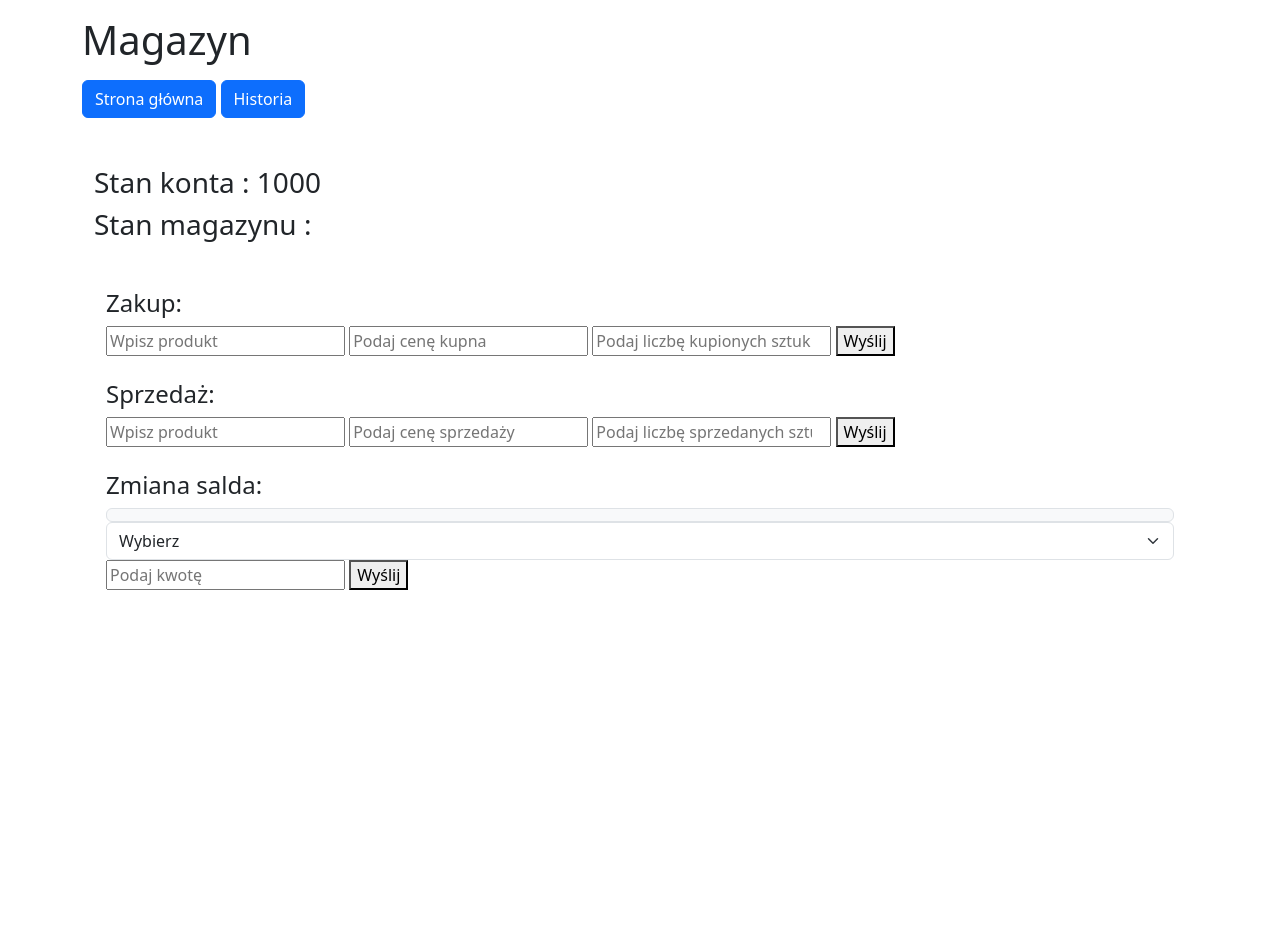
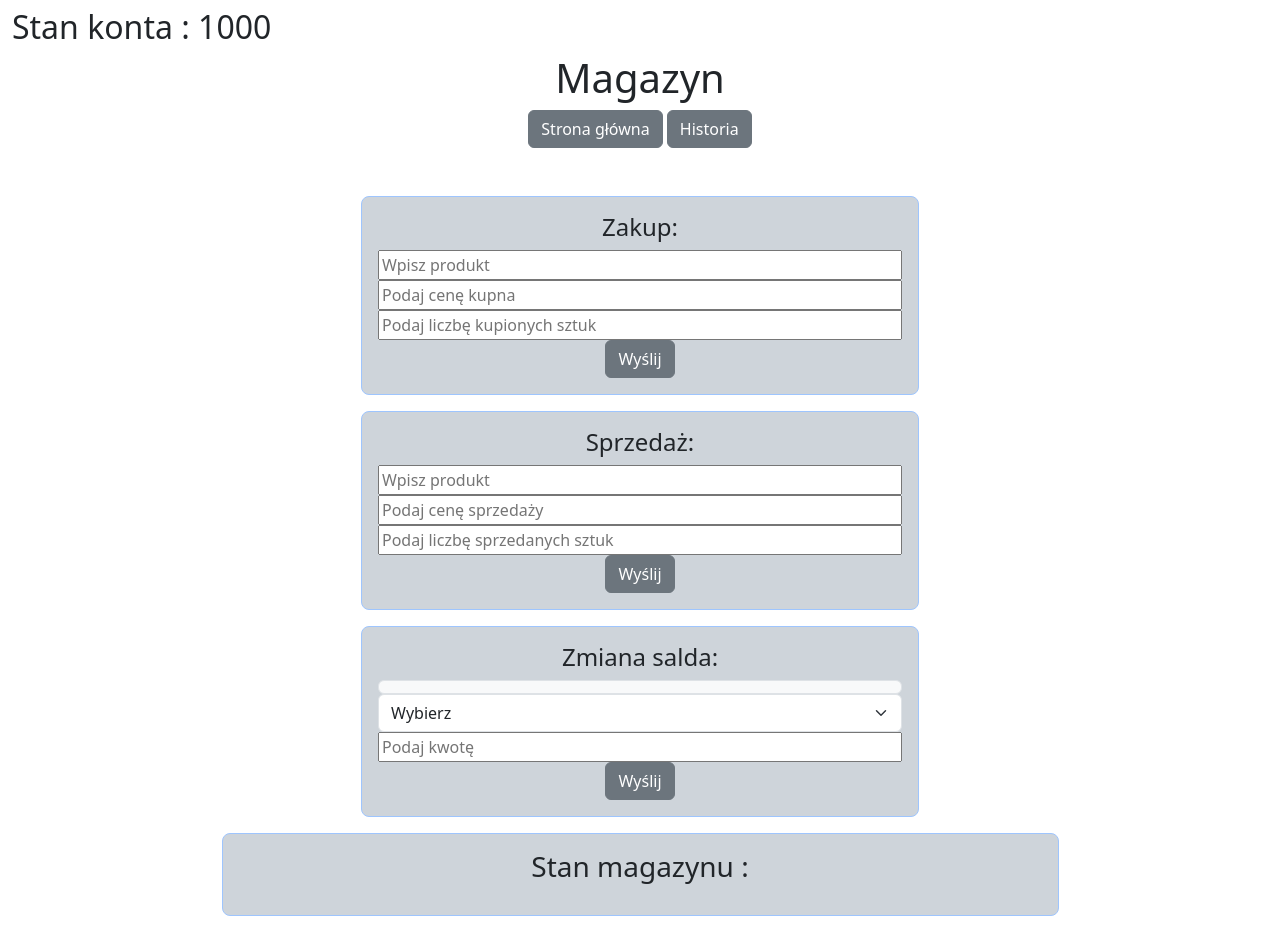
Before and after one commit to alopacin/simple_accounting_manager___web_app, a Flask app: page / in a window 1280 px wide. Before the commit the page ends 590 px from the top, so only its background shows below. Run offline with Flask 3, Linux system fonts and the light colour scheme.

Commit message:
zapis, artystyczne tworzenie zakonczone.zostala do dodania jedna funkcjonalnosc

```diff
--- a/main.py
+++ b/main.py
@@ -91,10 +91,10 @@ def show_list_of_products():
     products = {k: v for k, v in manager.stan_magazynu.items() if v['ilosc'] > 0}
     products_list = []
     for k, v in products.items():
-        products_list.append(f"{k} (ilość : {v['ilosc']}, cena : {v['cena']} )")
-    return '; '.join(products_list)
+        products_list.append(f"{k.upper()} (ilość : {v['ilosc']}, cena : {v['cena']} )")
+    return ' ; '.join(products_list)
 
 
 # funkcja, ktora odpowiada za przeglad historii zmian
 def show_action_history():
-    return '\n'.join(manager.historia_akcji)
+    return '<br> - '.join([''] + manager.historia_akcji)
--- a/templates/index.html
+++ b/templates/index.html
@@ -8,56 +8,55 @@
   </head>
 
   <body>
-
-  <div class="container mt-3">
-    <h1>Magazyn</h1>
-    <div class="mt-3 mb-3">
-        <a href="/" class="btn btn-primary" >Strona główna</a>
-        <a href="/historia" class="btn btn-primary">Historia</a>
+    <div class="container mt-2 row">
+      <h2>Stan konta : {{ context.show_balance }}</h2>
+      </div>
+    <div class="container text-center mb-3">
+        <h1>Magazyn</h1>
+        <a href="/" class="btn btn-secondary" >Strona główna</a>
+        <a href="/historia" class="btn btn-secondary">Historia</a>
     </div>
 
-    <div class="container mt-5 mb-5">
-    <h3>Stan konta : {{ context.show_balance }}</h3>
-    <h3>Stan magazynu : {{ context.list }} </h3>
-    </div>
-
-    <div class="container">
-        <div class="container mt-3 mb-3">
+    <div class="container text-center mt-3 row-cols-2">
+        <div class="container col-sm-6 mt-5 mb-3 p-3 --bs-dark-text-emphasis bg-dark-subtle border border-primary-subtle rounded-3">
             <h4>Zakup: </h4>
             <form action="/" method="POST">
-                <input type="text" placeholder="Wpisz produkt" name="nazwa_kupno">
-                <input type="number" placeholder="Podaj cenę kupna" name="cena_kupno" >
-                <input type="number" placeholder="Podaj liczbę kupionych sztuk" name="liczba_kupno">
-                <button type="submit">Wyślij</button>
+                <input class="w-100" type="text" placeholder="Wpisz produkt" name="nazwa_kupno">
+                <input class="w-100" type="number" placeholder="Podaj cenę kupna" name="cena_kupno" >
+                <input class="w-100" type="number" placeholder="Podaj liczbę kupionych sztuk" name="liczba_kupno">
+                <button class="btn btn-secondary" type="submit">Wyślij</button>
             </form>
         </div>
 
-        <div class="container mt-4 mb-4">
+        <div class="container col-sm-6 mt-3 mb-3 p-3 --bs-dark-text-emphasis bg-dark-subtle border border-primary-subtle rounded-3">
             <h4>Sprzedaż:</h4>
             <form action="/" method="POST">
-                <input type="text" placeholder="Wpisz produkt" name="nazwa_sprzedaz">
-                <input type="number" placeholder="Podaj cenę sprzedaży" name="cena_sprzedaz">
-                <input type="number" placeholder="Podaj liczbę sprzedanych sztuk" name="liczba_sprzedaz">
-                <button type="submit">Wyślij</button>
+                <input class="w-100" type="text" placeholder="Wpisz produkt" name="nazwa_sprzedaz">
+                <input class="w-100" type="number" placeholder="Podaj cenę sprzedaży" name="cena_sprzedaz">
+                <input class="w-100" type="number" placeholder="Podaj liczbę sprzedanych sztuk" name="liczba_sprzedaz">
+                <button class="btn btn-secondary" type="submit">Wyślij</button>
             </form>
         </div>
 
-      <div class="container mt-4 mb-4">
+      <div class="container text-center mt-3 mb-3 p-3 --bs-dark-text-emphasis bg-dark-subtle border border-primary-subtle rounded-3">
         <h4>Zmiana salda: </h4>
           <form action="/" method="POST">
              <label class="input-group-text" for="inputGroupSelect"></label>
-            <select class="form-select" name="operacja" id="inputGroupSelect">
+            <select class="form-select w-100" name="operacja" id="inputGroupSelect">
                 <option value="" selected>Wybierz</option>
                 <option value="1">Dodaj do konta</option>
                 <option value="2">Odejmij z konta</option>
             </select>
-                <input type="number" placeholder="Podaj kwotę" name="kwota">
-                <button type="submit">Wyślij</button>
+                <input class="w-100" type="number" placeholder="Podaj kwotę" name="kwota">
+                <button class="btn btn-secondary" type="submit">Wyślij</button>
           </form>
       </div>
+          <div class="container w-75 p-3 mt-3 mb-3 p-3 --bs-dark-text-emphasis bg-dark-subtle border border-primary-subtle rounded-3">
+    <h3>Stan magazynu : </h3>
+      <p>{{ context.list }} </p>
+    </div>
 
     </div>
-  </div>
 
     <script src="https://cdn.jsdelivr.net/npm/bootstrap@5.3.1/dist/js/bootstrap.bundle.min.js" integrity="sha384-HwwvtgBNo3bZJJLYd8oVXjrBZt8cqVSpeBNS5n7C8IVInixGAoxmnlMuBnhbgrkm" crossorigin="anonymous"></script>
   </body>
```
Also changed, not shown: templates/historia.html (+7 -12 lines).
